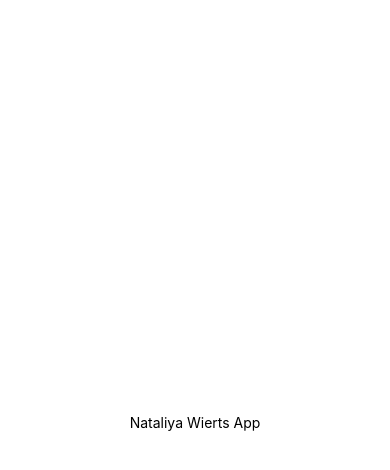
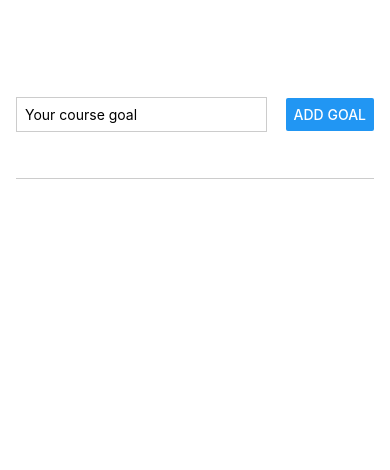
Before and after one commit to nataliyaRN/udemy_react_native, a React Native app: screen / in a window 390 px wide. Shown: the top 470 px of the page. Built offline with nearby package versions, Linux system fonts and the light colour scheme.

Commit message:
FlatList

```diff
--- a/App.js
+++ b/App.js
@@ -1,20 +1,74 @@
-import { StatusBar } from 'expo-status-bar';
-import { StyleSheet, Text, View } from 'react-native';
+import React from 'react';
+import { useState } from 'react';
+import { Button, StyleSheet, Text, TextInput, View, ScrollView, FlatList } from 'react-native';
 
 export default function App() {
+    const [enteredGoalText, setEnteredGoalText] = useState('');
+    const [courseGoals, setCourseGoals] = useState([]);
+
+    const styles = StyleSheet.create({
+        appContainer: {
+            paddingTop:50,
+            paddingHorizontal:16,
+            flex: 1,
+        },
+        inputContainer: {
+            flexDirection: 'row',
+            justifyContent: 'space-between',
+            alignItems: 'center',
+            marginBottom: 24,
+            borderBottomColor: '#cccccc',
+            borderBottomWidth: 1,
+            flex:1,
+        },
+        textInput: {
+            borderWidth: 1,
+            borderColor: '#cccccc',
+            width: '70%',
+            marginRight: 8,
+            padding: 8,
+        },
+        goalsContainer: {
+            flex: 5,
+        },
+        goalItem: {
+            borderWidth: 1,
+            borderRadius: 5,
+            borderColor: '#4e0fcc',
+            backgroundColor:'#5e0ecc',
+            margin: 8,
+            padding: 8
+        },
+        goalText: {
+            color: 'white'
+        }
+    });
+
+    const goalInputHandler = (enteredText) => {
+        setEnteredGoalText(enteredText);
+        return null;
+    }
+
+    const addGoalHandler = () => {
+        setCourseGoals(currentCourseGoals => [...currentCourseGoals, enteredGoalText]);
+    }
   return (
-    <View style={styles.container}>
-      <Text>Nataliya Wierts App</Text>
-      <StatusBar style="auto" />
-    </View>
+      <View style={styles.appContainer}>
+          <View style={styles.inputContainer}>
+                <TextInput placeholder='Your course goal' style={styles.textInput} onChangeText={goalInputHandler}/>
+                <Button title='Add goal' onPress={addGoalHandler}/>
+          </View>
+          <View style={styles.goalsContainer}>
+              <FlatList data={courseGoals} renderItem={(itemData ) => {return (
+                  <View key ={itemData.item} style={styles.goalItem}>
+                      <Text style={styles.goalText}>
+                          {itemData.item}
+                      </Text>
+                  </View>);
+              }}/>
+          </View>
+      </View>
   );
+
+
 }
-
-const styles = StyleSheet.create({
-  container: {
-    flex: 1,
-    backgroundColor: '#fff',
-    alignItems: 'center',
-    justifyContent: 'center',
-  },
-});
```
